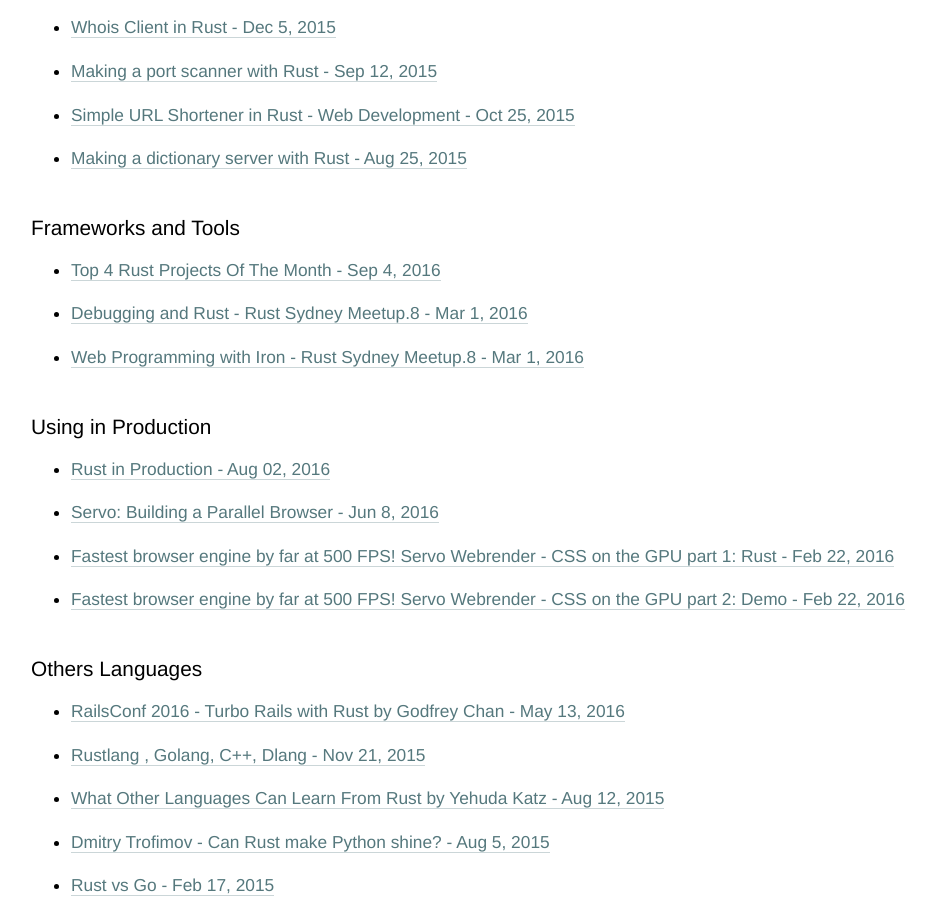
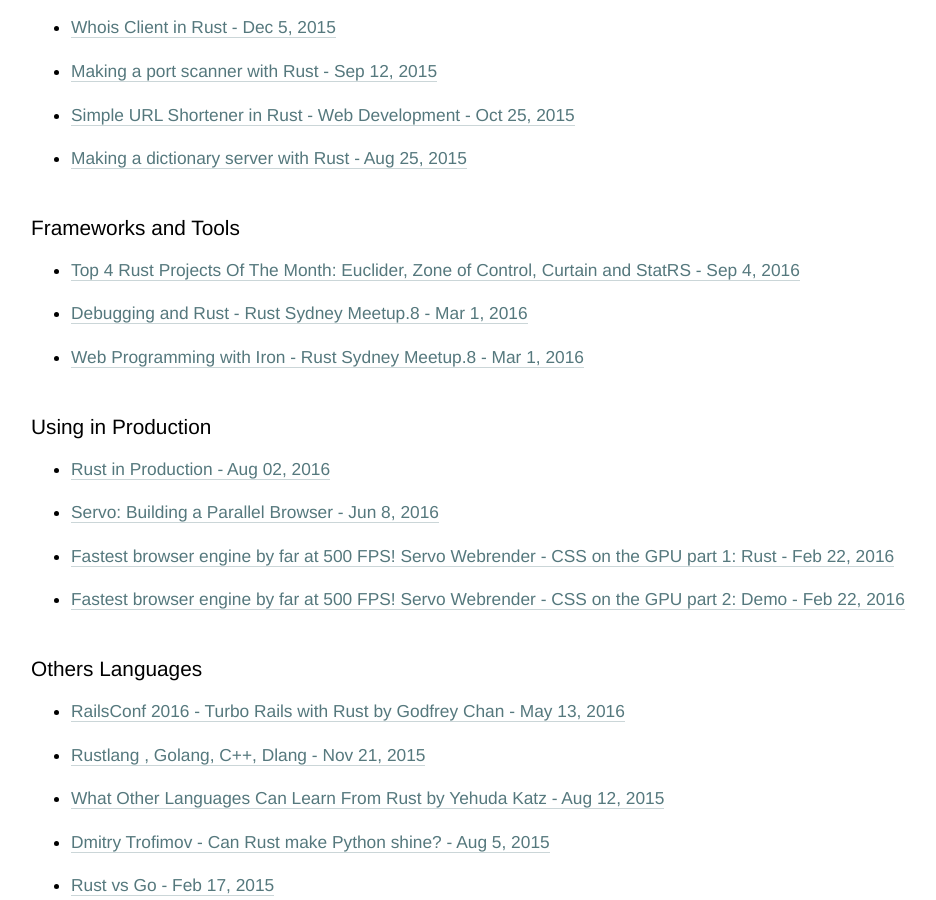
Before and after one commit to adelarsq/daily-rust.github.io, a Jekyll site: the page built from _posts/2016-09-01-videos.md, in a window 1280 px wide and 900 px high, scrolled down 1184 px. Shown: the whole window, without its empty margins (159-1095 px from the left). Built offline with Jekyll 4.4.1, drawn with Linux system fonts in a browser that asks for light colours.

Commit message:
Update 2016-09-01-videos.md

```diff
--- a/_posts/2016-09-01-videos.md
+++ b/_posts/2016-09-01-videos.md
@@ -40,7 +40,7 @@ Older videos (more thant 1 year ago) have code that don't work anymore in the cu
 
 ## Frameworks and Tools
 
-- [Top 4 Rust Projects Of The Month - Sep 4, 2016](https://www.youtube.com/watch?v=3D7Dil933J8&ab_channel=ABitWiseGuy)
+- [Top 4 Rust Projects Of The Month: Euclider, Zone of Control, Curtain and StatRS - Sep 4, 2016](https://www.youtube.com/watch?v=3D7Dil933J8&ab_channel=ABitWiseGuy)
 - [Debugging and Rust - Rust Sydney Meetup.8 - Mar 1, 2016](https://www.youtube.com/watch?v=ves_y06MCww&ab_channel=CasparKrieger(youtube))
 - [Web Programming with Iron - Rust Sydney Meetup.8 - Mar 1, 2016](https://www.youtube.com/watch?v=Sr5QcYyGrCo&ab_channel=CasparKrieger(youtube))
 
```
